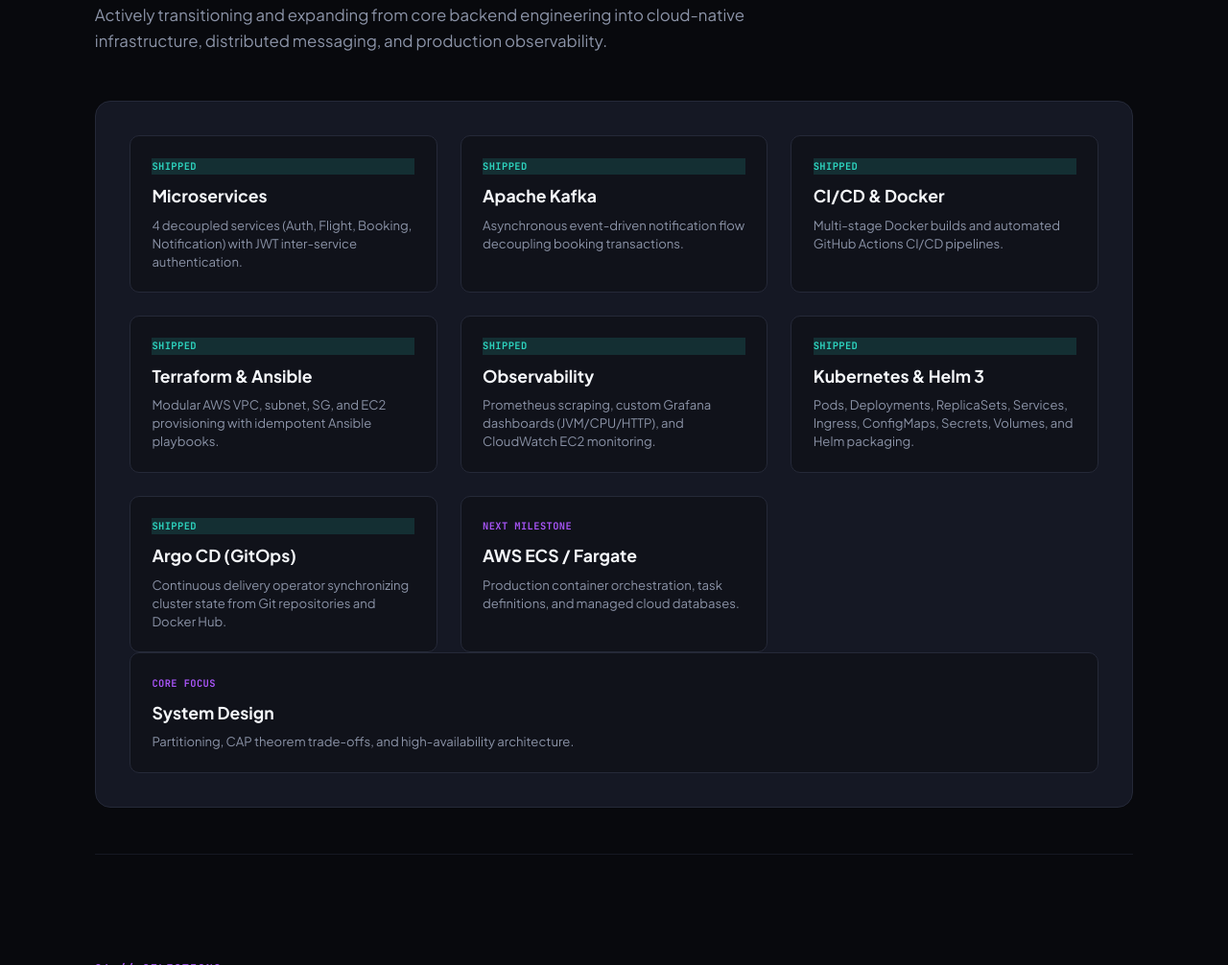
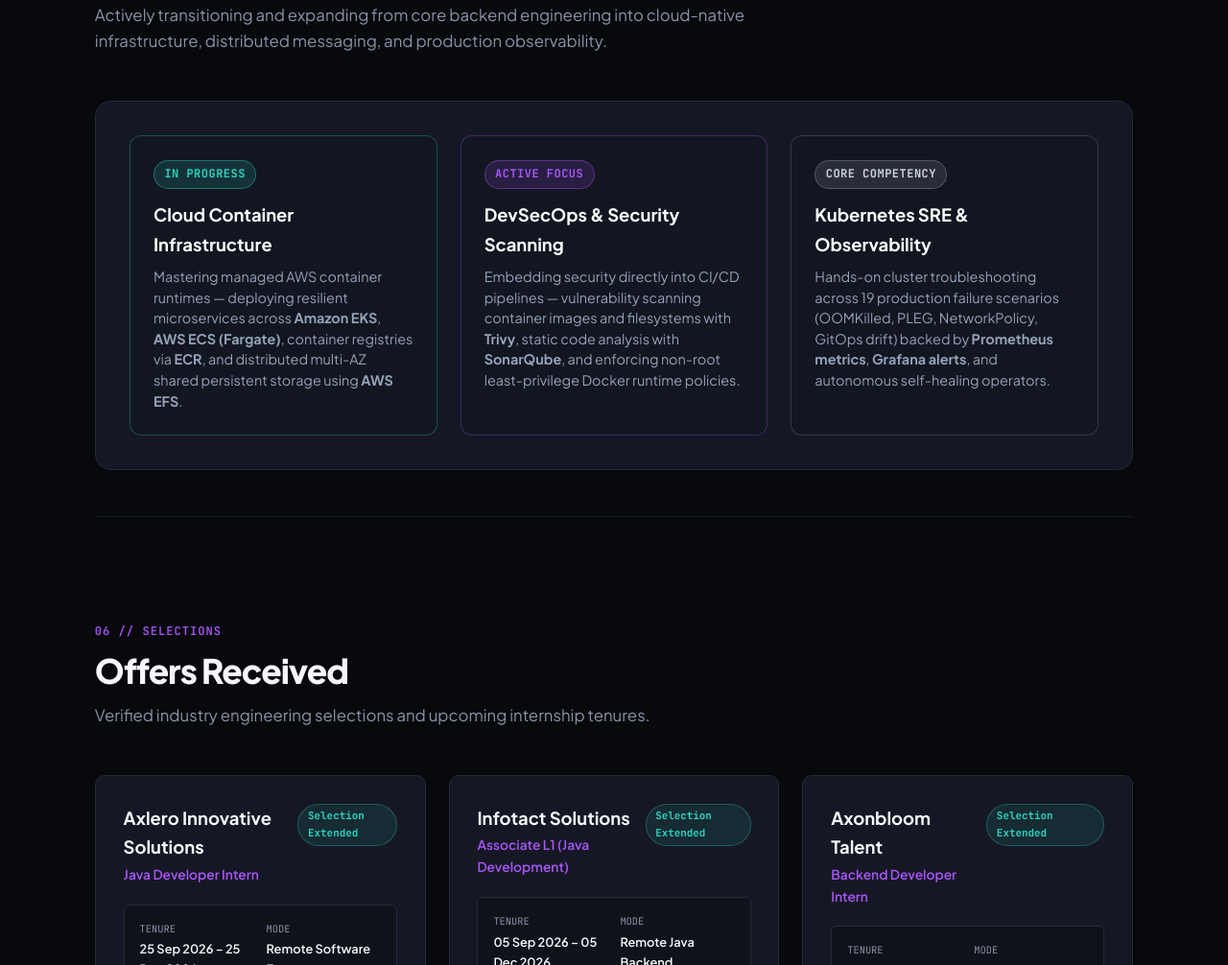
Before and after one commit to Nikhilreddy810/portfolio, a plain HTML site: page index.html in a window 1280 px wide. Shown: the part 4295-5301 px from the top of the page at 96% size. Drawn offline with Linux system fonts and the light colour scheme.

Commit message:
feat(roadmap): streamline to 3 core pillars (AWS EKS/ECS/ECR/EFS, DevSecOps/Trivy, K8s Observability)

```diff
--- a/index.html
+++ b/index.html
@@ -663,61 +663,24 @@
       </div>
 
       <div class="roadmap-card">
-        <div class="roadmap-flow">
+                <div class="roadmap-flow" style="display: grid; grid-template-columns: repeat(auto-fit, minmax(280px, 1fr)); gap: 1.5rem;">
 
-          <div class="roadmap-step">
-            <div class="step-badge" style="background: rgba(45, 212, 191, 0.15); color: var(--accent-mint); border-color: rgba(45, 212, 191, 0.4);">SHIPPED</div>
-            <div class="step-title">Microservices</div>
-            <div class="step-desc">4 decoupled services (Auth, Flight, Booking, Notification) with JWT inter-service authentication.</div>
+          <div class="roadmap-step" style="border: 1px solid rgba(45, 212, 191, 0.3); background: rgba(18, 22, 34, 0.7); border-radius: 12px; padding: 1.5rem; text-align: left;">
+            <div class="step-badge" style="background: rgba(45, 212, 191, 0.15); color: var(--accent-mint); border: 1px solid rgba(45, 212, 191, 0.4); display: inline-block; margin-bottom: 0.75rem; padding: 0.25rem 0.65rem; border-radius: 20px; font-size: 0.75rem; font-weight: 700;">IN PROGRESS</div>
+            <div class="step-title" style="font-size: 1.15rem; font-weight: 700; margin-bottom: 0.5rem; color: #fff;">Cloud Container Infrastructure</div>
+            <div class="step-desc" style="color: #94a3b8; font-size: 0.9rem; line-height: 1.5;">Mastering managed AWS container runtimes — deploying resilient microservices across <strong>Amazon EKS</strong>, <strong>AWS ECS (Fargate)</strong>, container registries via <strong>ECR</strong>, and distributed multi-AZ shared persistent storage using <strong>AWS EFS</strong>.</div>
           </div>
 
-          <div class="roadmap-step">
-            <div class="step-badge" style="background: rgba(45, 212, 191, 0.15); color: var(--accent-mint); border-color: rgba(45, 212, 191, 0.4);">SHIPPED</div>
-            <div class="step-title">Apache Kafka</div>
-            <div class="step-desc">Asynchronous event-driven notification flow decoupling booking transactions.</div>
+          <div class="roadmap-step" style="border: 1px solid rgba(168, 85, 247, 0.3); background: rgba(18, 22, 34, 0.7); border-radius: 12px; padding: 1.5rem; text-align: left;">
+            <div class="step-badge" style="background: rgba(168, 85, 247, 0.15); color: var(--accent-violet); border: 1px solid rgba(168, 85, 247, 0.4); display: inline-block; margin-bottom: 0.75rem; padding: 0.25rem 0.65rem; border-radius: 20px; font-size: 0.75rem; font-weight: 700;">ACTIVE FOCUS</div>
+            <div class="step-title" style="font-size: 1.15rem; font-weight: 700; margin-bottom: 0.5rem; color: #fff;">DevSecOps &amp; Security Scanning</div>
+            <div class="step-desc" style="color: #94a3b8; font-size: 0.9rem; line-height: 1.5;">Embedding security directly into CI/CD pipelines — vulnerability scanning container images and filesystems with <strong>Trivy</strong>, static code analysis with <strong>SonarQube</strong>, and enforcing non-root least-privilege Docker runtime policies.</div>
           </div>
 
-          <div class="roadmap-step">
-            <div class="step-badge" style="background: rgba(45, 212, 191, 0.15); color: var(--accent-mint); border-color: rgba(45, 212, 191, 0.4);">SHIPPED</div>
-            <div class="step-title">CI/CD &amp; Docker</div>
-            <div class="step-desc">Multi-stage Docker builds and automated GitHub Actions CI/CD pipelines.</div>
-          </div>
-
-          <div class="roadmap-step">
-            <div class="step-badge" style="background: rgba(45, 212, 191, 0.15); color: var(--accent-mint); border-color: rgba(45, 212, 191, 0.4);">SHIPPED</div>
-            <div class="step-title">Terraform &amp; Ansible</div>
-            <div class="step-desc">Modular AWS VPC, subnet, SG, and EC2 provisioning with idempotent Ansible playbooks.</div>
-          </div>
-
-          <div class="roadmap-step">
-            <div class="step-badge" style="background: rgba(45, 212, 191, 0.15); color: var(--accent-mint); border-color: rgba(45, 212, 191, 0.4);">SHIPPED</div>
-            <div class="step-title">Observability</div>
-            <div class="step-desc">Prometheus scraping, custom Grafana dashboards (JVM/CPU/HTTP), and CloudWatch EC2 monitoring.</div>
-          </div>
-
-          <div class="roadmap-step">
-            <div class="step-badge" style="background: rgba(45, 212, 191, 0.15); color: var(--accent-mint); border-color: rgba(45, 212, 191, 0.4);">SHIPPED</div>
-            <div class="step-title">Kubernetes &amp; Helm 3</div>
-            <div class="step-desc">Pods, Deployments, ReplicaSets, Services, Ingress, ConfigMaps, Secrets, Volumes, and Helm packaging.</div>
-          </div>
-
-          <div class="roadmap-step">
-            <div class="step-badge" style="background: rgba(45, 212, 191, 0.15); color: var(--accent-mint); border-color: rgba(45, 212, 191, 0.4);">SHIPPED</div>
-            <div class="step-title">Argo CD (GitOps)</div>
-            <div class="step-desc">Continuous delivery operator synchronizing cluster state from Git repositories and Docker Hub.</div>
-          </div>
-
-          <div class="roadmap-step">
-            <div class="step-badge">NEXT MILESTONE</div>
-            <div class="step-title">AWS ECS / Fargate</div>
-            <div class="step-desc">Production container orchestration, task definitions, and managed cloud databases.</div>
-          </div>
-          </div>
-
-          <div class="roadmap-step">
-            <div class="step-badge">CORE FOCUS</div>
-            <div class="step-title">System Design</div>
-            <div class="step-desc">Partitioning, CAP theorem trade-offs, and high-availability architecture.</div>
+          <div class="roadmap-step" style="border: 1px solid rgba(255, 255, 255, 0.15); background: rgba(18, 22, 34, 0.7); border-radius: 12px; padding: 1.5rem; text-align: left;">
+            <div class="step-badge" style="background: rgba(255, 255, 255, 0.1); color: #cbd5e1; border: 1px solid rgba(255, 255, 255, 0.2); display: inline-block; margin-bottom: 0.75rem; padding: 0.25rem 0.65rem; border-radius: 20px; font-size: 0.75rem; font-weight: 700;">CORE COMPETENCY</div>
+            <div class="step-title" style="font-size: 1.15rem; font-weight: 700; margin-bottom: 0.5rem; color: #fff;">Kubernetes SRE &amp; Observability</div>
+            <div class="step-desc" style="color: #94a3b8; font-size: 0.9rem; line-height: 1.5;">Hands-on cluster troubleshooting across 19 production failure scenarios (OOMKilled, PLEG, NetworkPolicy, GitOps drift) backed by <strong>Prometheus metrics</strong>, <strong>Grafana alerts</strong>, and autonomous self-healing operators.</div>
           </div>
 
         </div>
```
